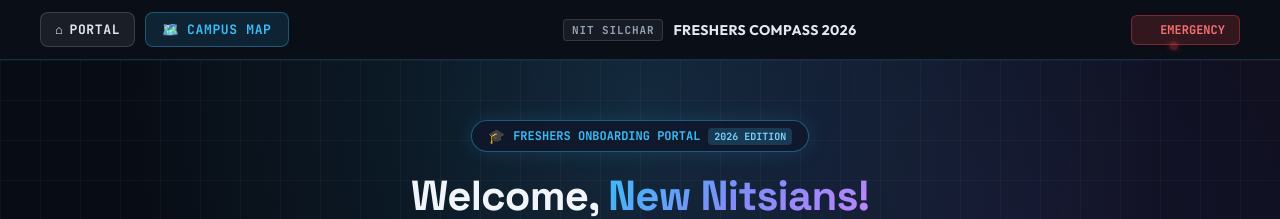
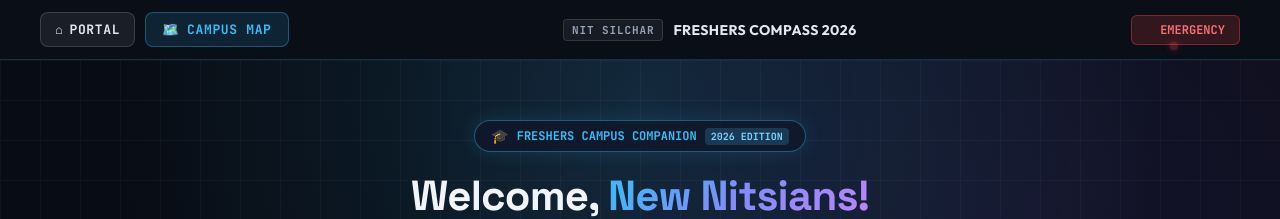
Before and after one commit to AlvisKhan/campus-navigation, a React (Vite) app: page / in a window 1280 px wide. Both pictures are taken after a click on the button 363 px from the left and 674 px from the top of the page. Shown: the top 219 px of the page. Built offline with nearby package versions, Linux system fonts and the light colour scheme.

Commit message:
Update title to Freshers Campus Companion

```diff
--- a/src/components/FreshersGuide.jsx
+++ b/src/components/FreshersGuide.jsx
@@ -75,7 +75,7 @@ export default function FreshersGuide({ onNavigateToMap, onNavigateToHome, onSel
         <div className="hero-container">
           <div className="hero-badge-pill">
             <span className="badge-sparkle">🎓</span>
-            <span>FRESHERS ONBOARDING PORTAL</span>
+            <span>FRESHERS CAMPUS COMPANION</span>
             <span className="badge-year">2026 EDITION</span>
           </div>
 
```
